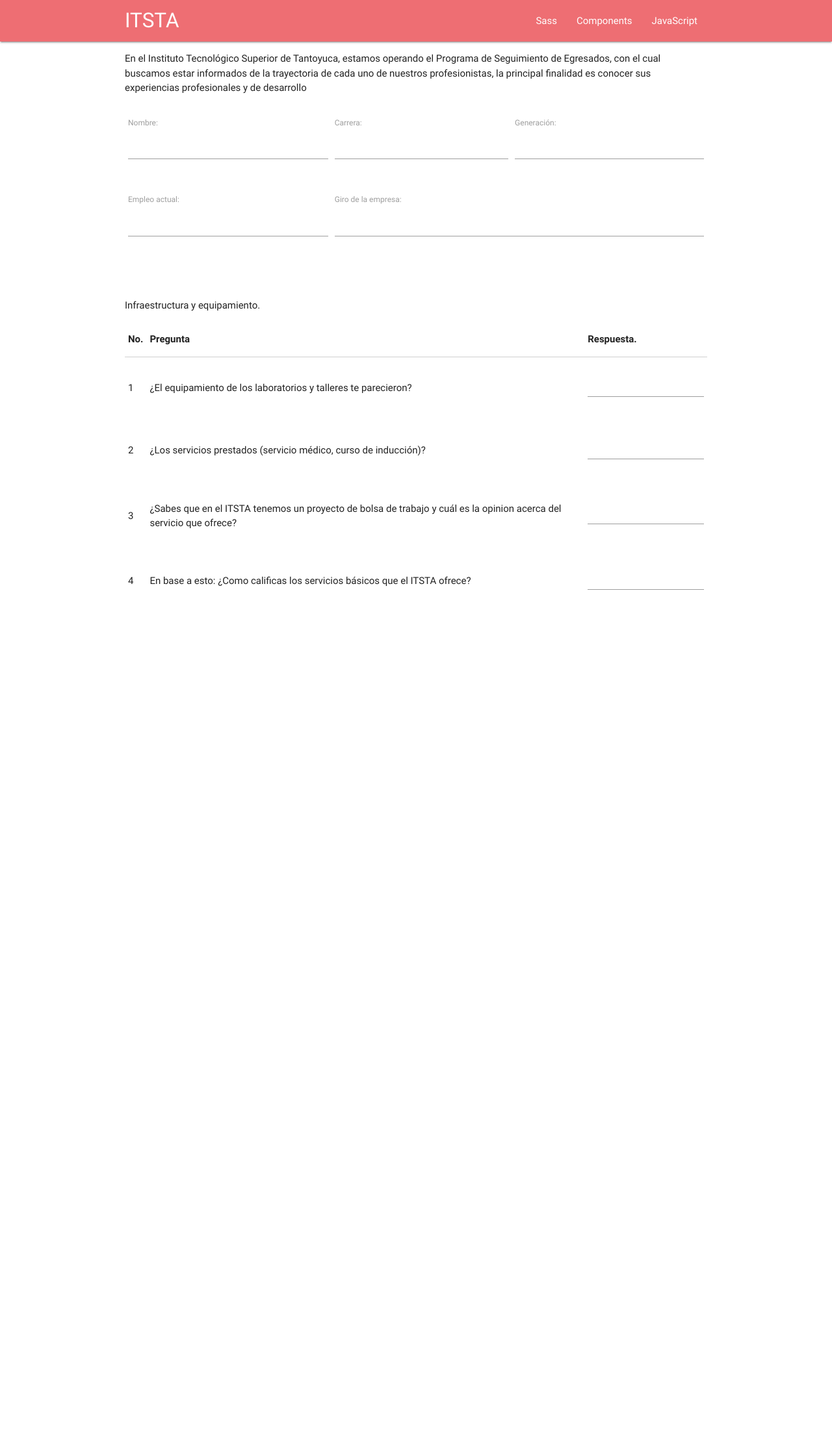
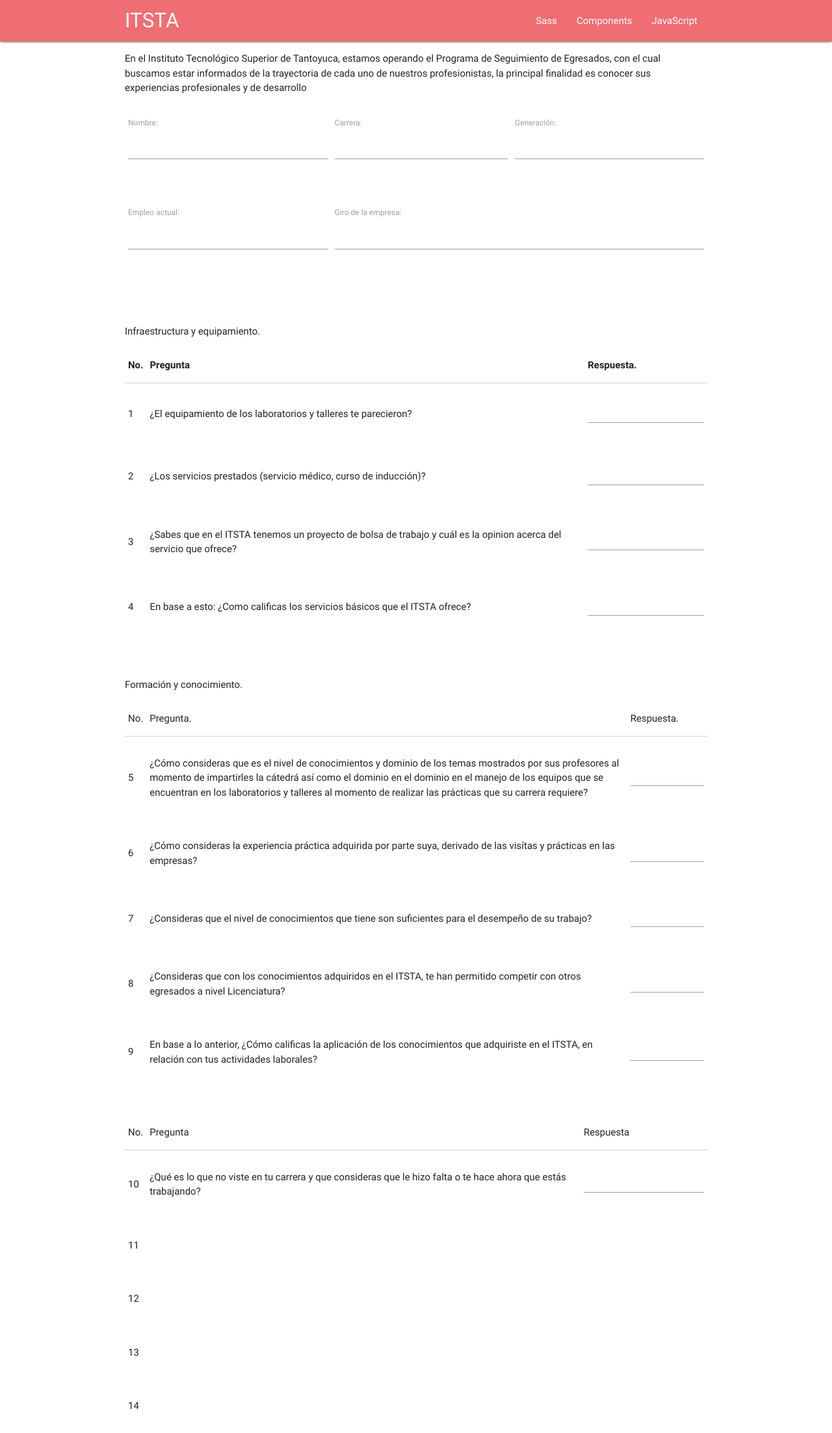
Before and after one commit to PaginaITSTA/Egresados, a PHP site: page /forms/EncuestaEgresados.php in a window 1280 px wide. Shown: the whole page at 65% size. Before the commit the page ends 908 px from the top, so only its background shows below. Run offline with PHP 8.4, Linux system fonts and the light colour scheme.

Commit message:
segundo formulario cambiado, tablas hechas

```diff
--- a/forms/EncuestaEgresados.php
+++ b/forms/EncuestaEgresados.php
@@ -28,33 +28,33 @@
 
 	<!-- Tabla inicial o cabecera -->
 	<div>
-		<table width="800">
+		<table>
   			<tbody>
     		<tr>
-      			<td colspan="2"><div class="col m6 s12">
+      			<td colspan="2"><div class="row"><div class="col m12 s12">
       				<label class="active" for="nombre">Nombre:</label>
       				<input id="nombre" name="nombre" type="text">
-      			</div></td>
+      			</div></div></td>
 
-      			<td><div class="col m3 s12">
+      			<td colspan="1"><div class="row"><div class="col m12 s12">
       				<label class="active" for="carrera">Carrera:</label>
       				<input id="carrera" name="carrera" type="text">
-      			</div></td>
-      			<td><div class="col m3 s12">
+      			</div></div></td>
+      			<td><div class="row"><div class="col m12 s12">
       				<label class="active" for="generacion">Generación:</label>
       				<input id="generacion" name="generacion" type="text">
-      			</div></td>
+      			</div></div></td>
     		</tr>
     		<tr>
-      			<td colspan="2"><div class="col m6 s12">
+      			<td colspan="2"><div class="row"><div class="col m12 s12">
       				<label class="active" for="empAct">Empleo actual:</label>
       				<input id="empAct" name="empAct" type="text">
-      			</div></td>
+      			</div></div></td>
 
-      			<td colspan="2"><div class="col m6 s12">
+      			<td colspan="2"><div class="row"><div class="col m12 s12">
       				<label class="active" for="giroEmp">Giro de la empresa:</label>
       				<input id="giroEmp" name="giroEmp" type="text">
-      			</div></td>
+      			</div></div></td>
     		</tr>
   			</tbody>
 		</table>
@@ -65,8 +65,8 @@
 
 
 	<!-- Tabla infraestructura y equipamiento -->
-	<di>
-		<table>
+	<div>
+		<table class="highlight">
 		<p>Infraestructura y equipamiento.</p>
 			<thead>
 			<tr>
@@ -99,8 +99,98 @@
 				</tr>
 			</tbody>
 		</table>
-	</di>
+	</div>
+
+	<br><br>
+
+	<div class="table-of-contents">
+		<table class="highlight">
+		<p>Formación y conocimiento.</p>
+		<thead>
+			<tr>
+				<td>No.</td>
+				<td>Pregunta.</td>
+				<td>Respuesta.</td>
+			</tr>
+		</thead>
+			<tbody>
+				<tr>
+				<td>5</td>
+				<td><p>¿Cómo consideras que es el nivel de conocimientos y dominio de los temas mostrados por sus profesores al momento de impartirles la cátedrá así como el dominio en el dominio en el manejo de los equipos que se encuentran en los laboratorios y talleres al momento de realizar las prácticas que su carrera requiere?</p></td>
+				<td><input id="" name="" type="text"></td>
+			</tr>
+			<tr>
+				<td>6</td>
+				<td><p>¿Cómo consideras la experiencia práctica adquirida por parte suya, derivado de las visítas y prácticas en las empresas?</p></td>
+				<td><input id="" name="" type="text"></td>
+			</tr>
+			<tr>
+				<td>7</td>
+				<td><p>¿Consideras que el nivel de conocimientos que tiene son suficientes para el desempeño de su trabajo?</p></td>
+				<td><input id="" name="" type="text"></td>
+			</tr>
+			<tr>
+				<td>8</td>
+				<td><p>¿Consideras que con los conocimientos adquiridos en el ITSTA, te han permitido competir con otros egresados a nivel Licenciatura?</p></td>
+				<td><input id="" name="" type="text"></td>
+			</tr>
+			<tr>
+				<td>9</td>
+				<td><p>En base a lo anterior, ¿Cómo calificas la aplicación de los conocimientos que adquiriste en el ITSTA, en relación con tus actividades laborales?</p></td>
+				<td><input id="" name="" type="text"></td>
+			</tr>
+			</tbody>
+		</table>
+	</div>
+
+	<br><br>
+
+	<div class="table-of-contents">
+		<table class="highlight">
+		<thead>
+			<tr>
+				<td>No.</td>
+				<td class="col m6 s12">Pregunta</td>
+				<td class="col m4 s12">Respuesta</td>
+			</tr>
+		</thead>
+			<tbody>
+				<tr>
+					<td><p>10</p></td>
+					<td class="col m6 s6"><p>¿Qué es lo que no viste en tu carrera y que consideras que le hizo falta o te hace ahora que estás trabajando?</p></td>
+					<td class="col m4 s12"><input id="" name="" type="text"></td>
+				</tr>
+
+				<tr>
+					<td><p>11</p></td>
+					<td></td>
+					<td></td>
+				</tr>
+
+				<tr>
+					<td><p>12</p></td>
+					<td></td>
+					<td></td>
+				</tr>
+
+				<tr>
+					<td><p>13</p></td>
+					<td></td>
+					<td></td>
+				</tr>
+
+				<tr>
+					<td><p>14</p></td>
+					<td></td>
+					<td></td>
+				</tr>
+			</tbody>
+		</table>
+	</div>
 
 </div>
+<!-- area  of scripts -->
+<script type="text/javascript" src="../js/jquery-2.1.1.min.js"></script>
+<script type="text/javascript" src="../js/materialize.min.js"></script>
 </body>
 </html>
```
